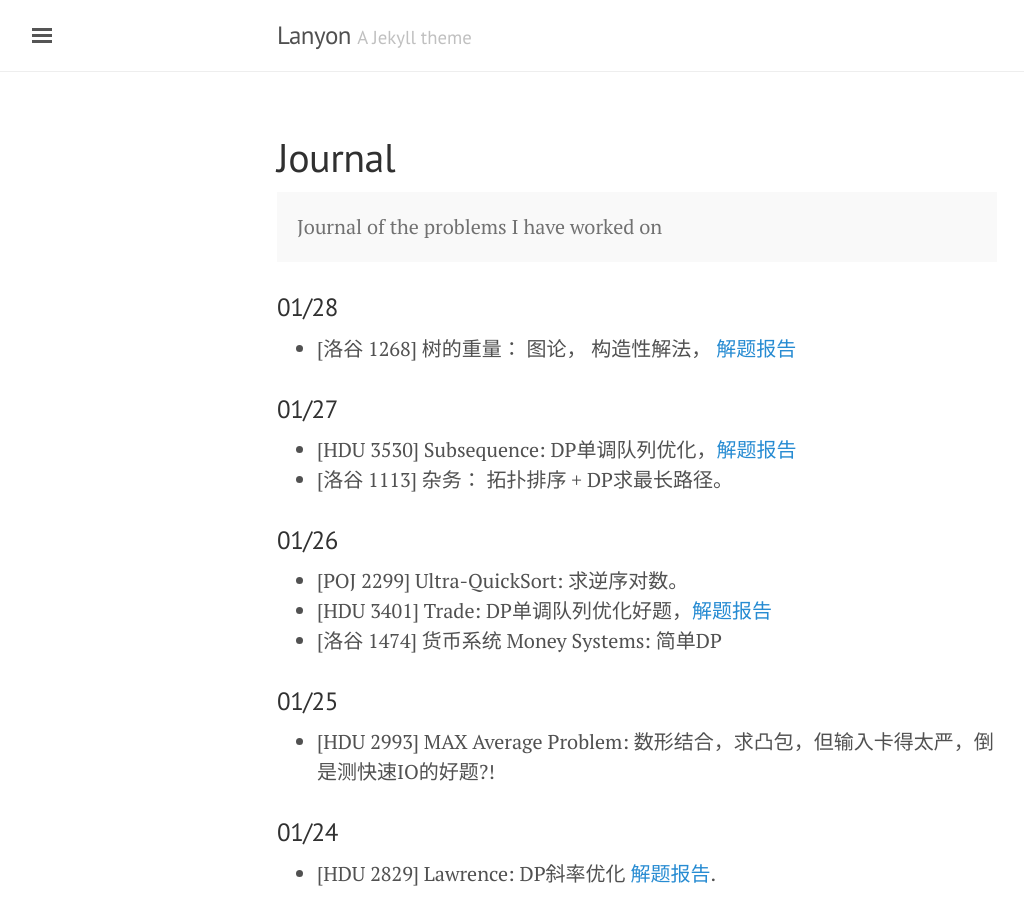
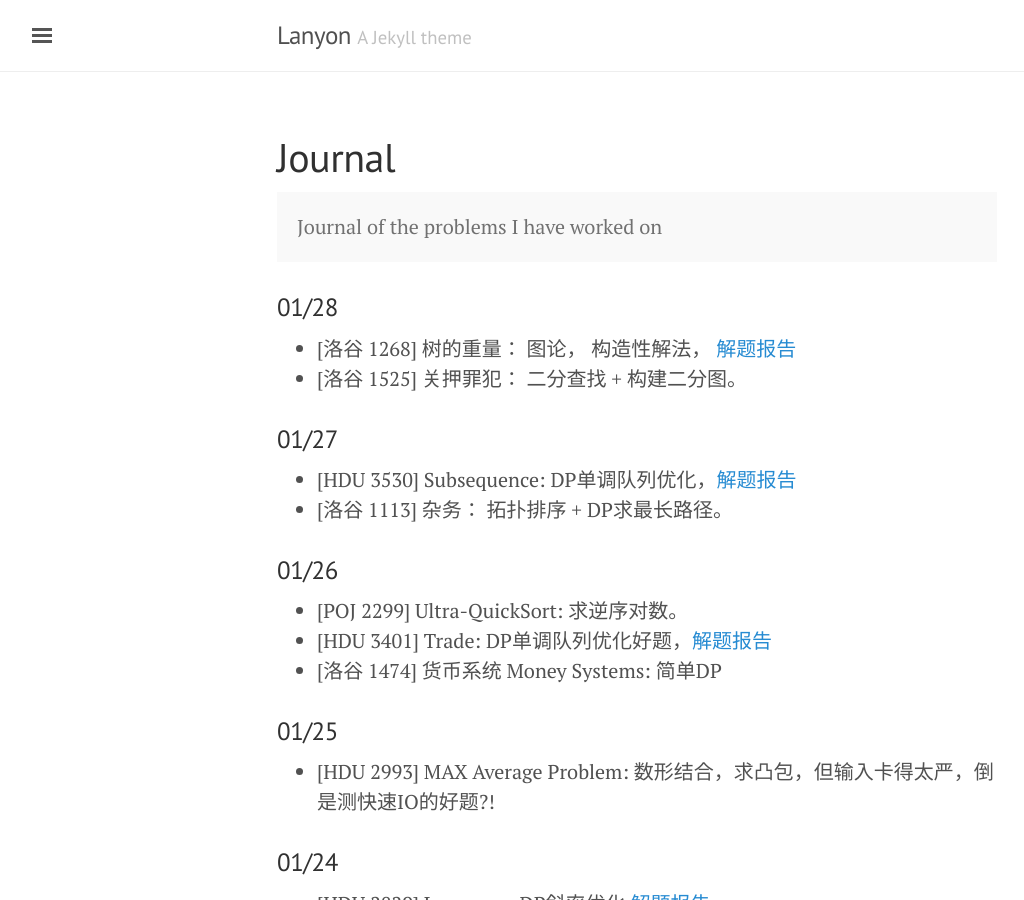
Before and after one commit to atubo/online-judge, a Jekyll site: the page built from docs/journal.md, in a window 1280 px wide and 900 px high. Shown: the whole window, without its empty margins (3-1027 px from the left). Built offline with Jekyll 4.4.1, drawn with Linux system fonts in a browser that asks for light colours; formulas are drawn with MathJax 3.

Commit message:
[Luogu 1525]

```diff
--- a/docs/journal.md
+++ b/docs/journal.md
@@ -9,6 +9,7 @@ Journal of the problems I have worked on
 
 ### 01/28
 * [洛谷 1268] 树的重量： 图论， 构造性解法， [解题报告]({{ site.baseurl }}{% post_url 2017-01-28-luogu-1268 %})
+* [洛谷 1525] 关押罪犯： 二分查找 + 构建二分图。
 
 ### 01/27
 * [HDU 3530] Subsequence: DP单调队列优化，[解题报告]({{ site.baseurl }}{% post_url 2017-01-27-HDU-3530-Subsequence %})
```
